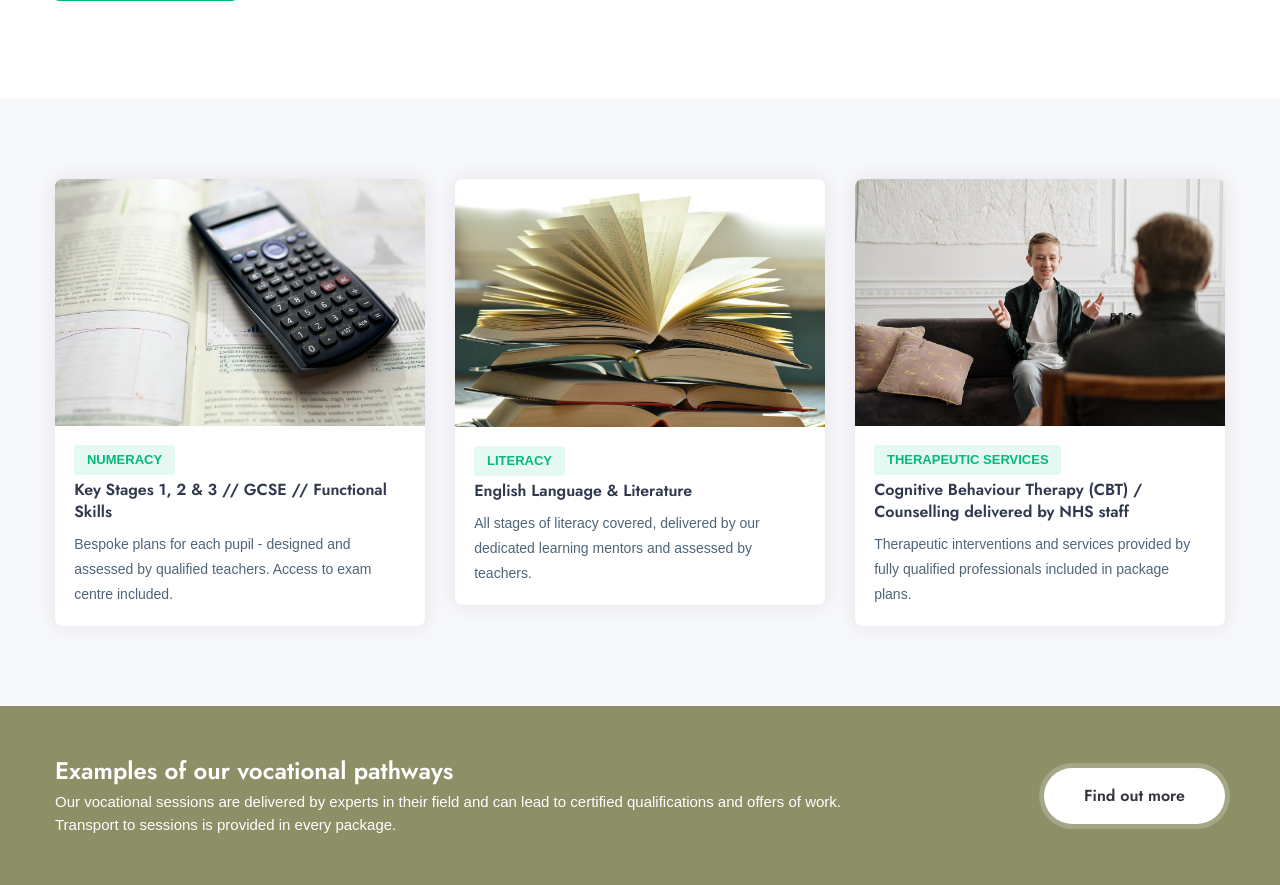
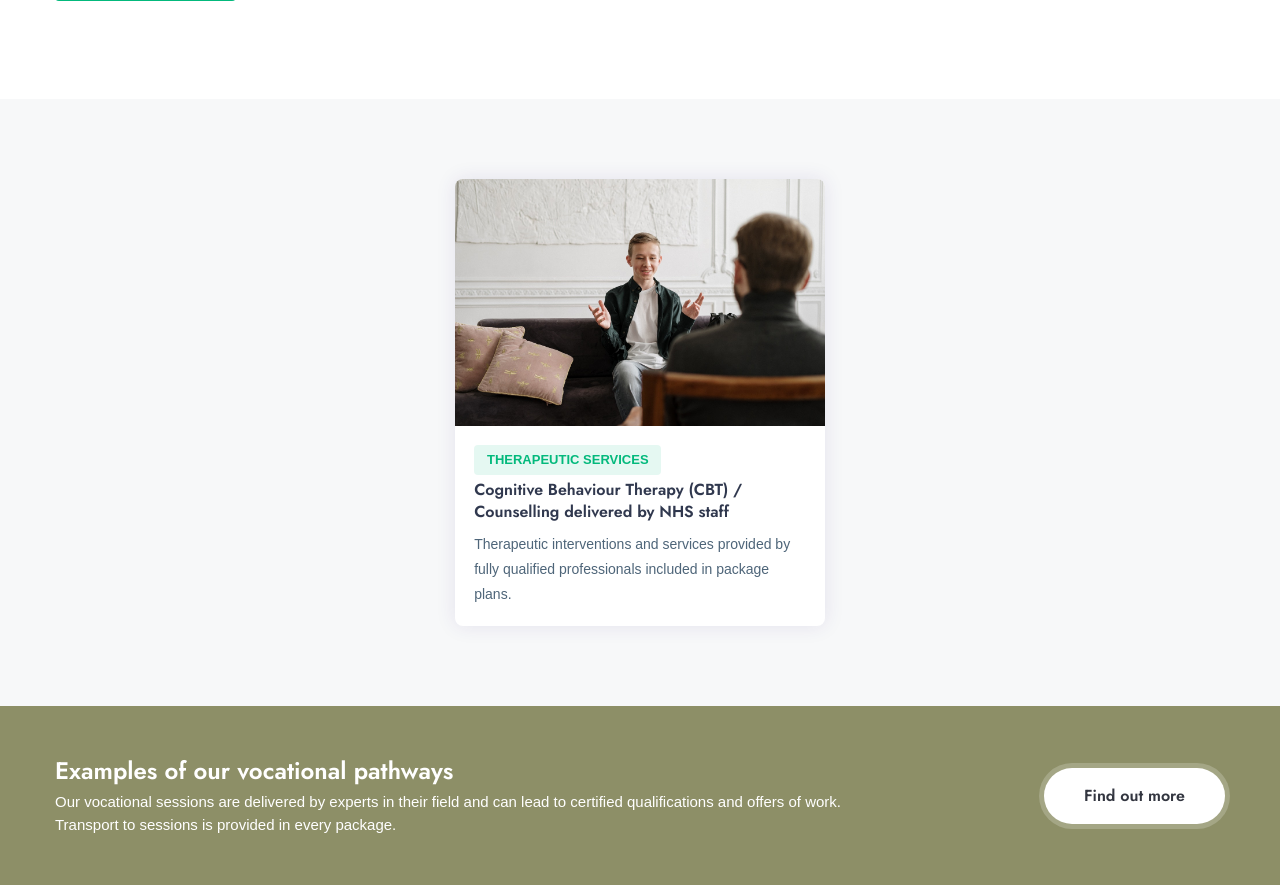
Before and after one commit to RakibCSE/uni, a Django app: page / in a window 1280 px wide. Shown: the part 1295-2180 px from the top of the page. Run offline with Django 3.2, Linux system fonts and the light colour scheme; some libraries are stand-ins or nearby versions; some web fonts are replaced.

Commit message:
disabled numeracy and literacy

```diff
--- a/templates/core/index2.html
+++ b/templates/core/index2.html
@@ -327,60 +327,60 @@
             <div class="row justify-content-center">
 
                 <!-- Single Item -->
-                <div class="col-xl-4 col-lg-4 col-md-6 col-sm-12">
-                    <div class="blg_grid_box">
-                        <div class="blg_grid_thumb">
-                            <a href="#">
-                                <img src="{% static 'img/shineoutreachlearningprovisionmaths.jpg' %}"
-                                     class="img-fluid" alt="" loading="lazy"/>
-                            </a>
-                        </div>
-                        <div class="blg_grid_caption">
-                            <div class="blg_tag"><span>NUMERACY</span></div>
-                            <div class="blg_title">
-                                <h4>
-                                    <a href="#">
-                                        Key Stages 1, 2 & 3 // GCSE // Functional Skills
-                                    </a>
-                                </h4>
-                            </div>
-                            <div class="blg_desc">
-                                <p>
-                                    Bespoke plans for each pupil - designed and assessed by qualified teachers.
-                                    Access to exam centre included.
-                                </p>
-                            </div>
-                        </div>
-                    </div>
-                </div>
+{#                <div class="col-xl-4 col-lg-4 col-md-6 col-sm-12">#}
+{#                    <div class="blg_grid_box">#}
+{#                        <div class="blg_grid_thumb">#}
+{#                            <a href="#">#}
+{#                                <img src="{% static 'img/shineoutreachlearningprovisionmaths.jpg' %}"#}
+{#                                     class="img-fluid" alt="" loading="lazy"/>#}
+{#                            </a>#}
+{#                        </div>#}
+{#                        <div class="blg_grid_caption">#}
+{#                            <div class="blg_tag"><span>NUMERACY</span></div>#}
+{#                            <div class="blg_title">#}
+{#                                <h4>#}
+{#                                    <a href="#">#}
+{#                                        Key Stages 1, 2 & 3 // GCSE // Functional Skills#}
+{#                                    </a>#}
+{#                                </h4>#}
+{#                            </div>#}
+{#                            <div class="blg_desc">#}
+{#                                <p>#}
+{#                                    Bespoke plans for each pupil - designed and assessed by qualified teachers.#}
+{#                                    Access to exam centre included.#}
+{#                                </p>#}
+{#                            </div>#}
+{#                        </div>#}
+{#                    </div>#}
+{#                </div>#}
 
                 <!-- Single Item -->
-                <div class="col-xl-4 col-lg-4 col-md-6 col-sm-12">
-                    <div class="blg_grid_box">
-                        <div class="blg_grid_thumb">
-                            <a href="#">
-                                <img src="{% static 'img/shineoutreachlearningprovsionliteracy.jpg' %}"
-                                     class="img-fluid" alt="" loading="lazy"/>
-                            </a>
-                        </div>
-                        <div class="blg_grid_caption">
-                            <div class="blg_tag"><span>LITERACY</span></div>
-                            <div class="blg_title">
-                                <h4>
-                                    <a href="#">
-                                        English Language & Literature
-                                    </a>
-                                </h4>
-                            </div>
-                            <div class="blg_desc">
-                                <p>
-                                    All stages of literacy covered, delivered by our
-                                    dedicated learning mentors and assessed by teachers.
-                                </p>
-                            </div>
-                        </div>
-                    </div>
-                </div>
+{#                <div class="col-xl-4 col-lg-4 col-md-6 col-sm-12">#}
+{#                    <div class="blg_grid_box">#}
+{#                        <div class="blg_grid_thumb">#}
+{#                            <a href="#">#}
+{#                                <img src="{% static 'img/shineoutreachlearningprovsionliteracy.jpg' %}"#}
+{#                                     class="img-fluid" alt="" loading="lazy"/>#}
+{#                            </a>#}
+{#                        </div>#}
+{#                        <div class="blg_grid_caption">#}
+{#                            <div class="blg_tag"><span>LITERACY</span></div>#}
+{#                            <div class="blg_title">#}
+{#                                <h4>#}
+{#                                    <a href="#">#}
+{#                                        English Language & Literature#}
+{#                                    </a>#}
+{#                                </h4>#}
+{#                            </div>#}
+{#                            <div class="blg_desc">#}
+{#                                <p>#}
+{#                                    All stages of literacy covered, delivered by our#}
+{#                                    dedicated learning mentors and assessed by teachers.#}
+{#                                </p>#}
+{#                            </div>#}
+{#                        </div>#}
+{#                    </div>#}
+{#                </div>#}
 
                 <!-- Single Item -->
                 <div class="col-xl-4 col-lg-4 col-md-6 col-sm-12">
```
